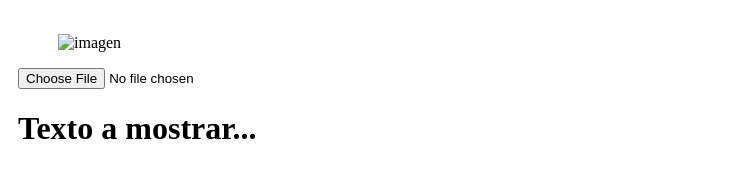
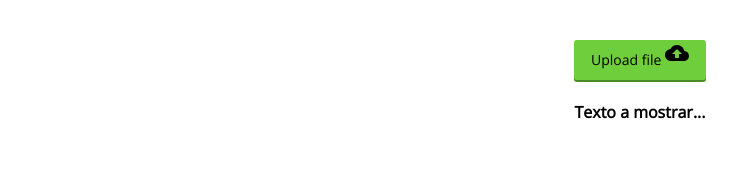
Before and after one commit to gerlis18/ImageRecognitionJs, a website built with Parcel: page index.html in a window 1280 px wide. Shown: the whole page, without its empty margins (0-751 px from the left). Built offline with nearby package versions, Linux system fonts and the light colour scheme; what tesseract.js would draw is missing.

Commit message:
Adding css.

```diff
--- a/index.html
+++ b/index.html
@@ -4,28 +4,54 @@
     <meta charset="UTF-8" />
     <meta name="viewport" content="width=device-width, initial-scale=1.0" />
     <meta http-equiv="X-UA-Compatible" content="ie=edge" />
+    <link
+      href="https://fonts.googleapis.com/css?family=Open+Sans&display=swap"
+      rel="stylesheet"
+    />
     <title>Document</title>
 
     <style>
+      body {
+        font-family: "Open Sans", sans-serif;
+      }
       .container {
         display: flex;
         flex-wrap: wrap;
         flex-direction: column;
-        justify-content: center;
+        align-content: center;
         width: 100%;
-        padding: 10px;
+      }
+
+      .upload-btn {
+        background: #6ece3b;
+        border-radius: 3px;
+        text-align: center;
+        line-height: 40px;
+        font-size: 14px;
+        box-shadow: 0 2px 0 0 #498c25;
+        cursor: pointer;
+        transition: all 0.2s ease-in-out;
+      }
+      .upload-btn:hover {
+        box-shadow: 0 2px 0 0 #498c25, 0 2px 10px 0 #6ece3b;
       }
     </style>
   </head>
   <body>
     <div class="container">
       <figure>
-        <img width="400" height="400" src="" alt="imagen" id="image" />
+        <img hidden width="400" height="400" src="" alt="imagen" id="image" />
       </figure>
-      <input type="file" id="file" />
-      <h1 id="text">
+      <label for="file" class="upload-btn">
+        Upload file
+        <i>
+          <img src="images/cloud_upload-24px.svg" alt="" />
+        </i>
+      </label>
+      <input type="file" id="file" hidden />
+      <h4 id="text">
         Texto a mostrar...
-      </h1>
+      </h4>
     </div>
   </body>
   <script src="./index.js"></script>
--- a/index.js
+++ b/index.js
@@ -11,7 +11,9 @@ window.onload = function() {
   fileInput.addEventListener("change", event => {
     const file = event.target.files[0];
     textH1.innerText = "Cargando...";
-    document.getElementById("image").src = window.URL.createObjectURL(file);
+    const image = document.getElementById("image");
+    image.src = window.URL.createObjectURL(file);
+    image.removeAttribute("hidden");
 
     load(textH1, file);
   });
@@ -24,6 +26,6 @@ window.onload = function() {
       data: { text }
     } = await worker.recognize(file);
     textH1.innerText = text;
-    await worker.terminate();
+    //await worker.terminate();
   }
 };
```
Also changed, not shown: README.md (added), images/cloud_upload-24px.svg (added), images/upload_image.png (added).
